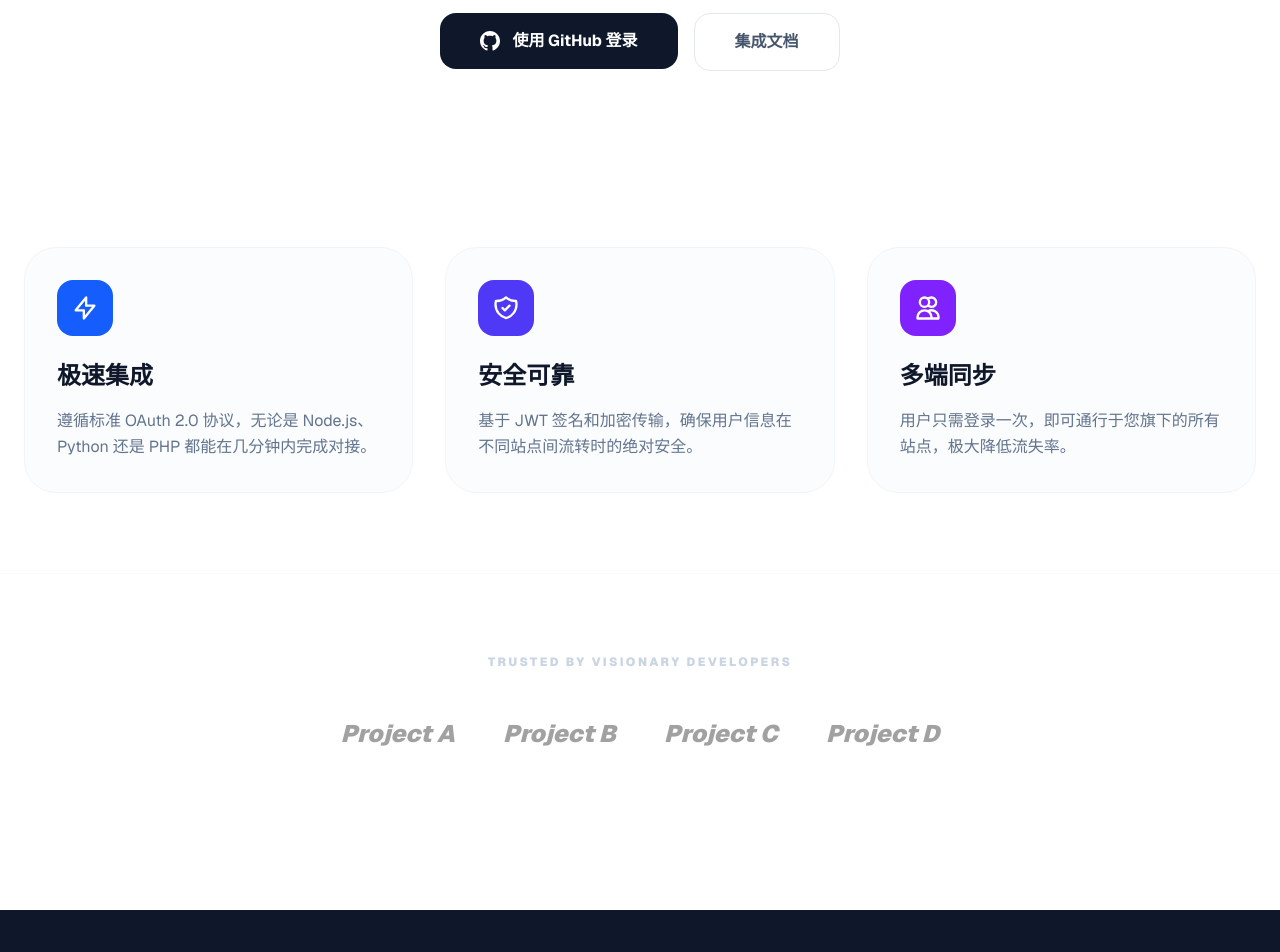
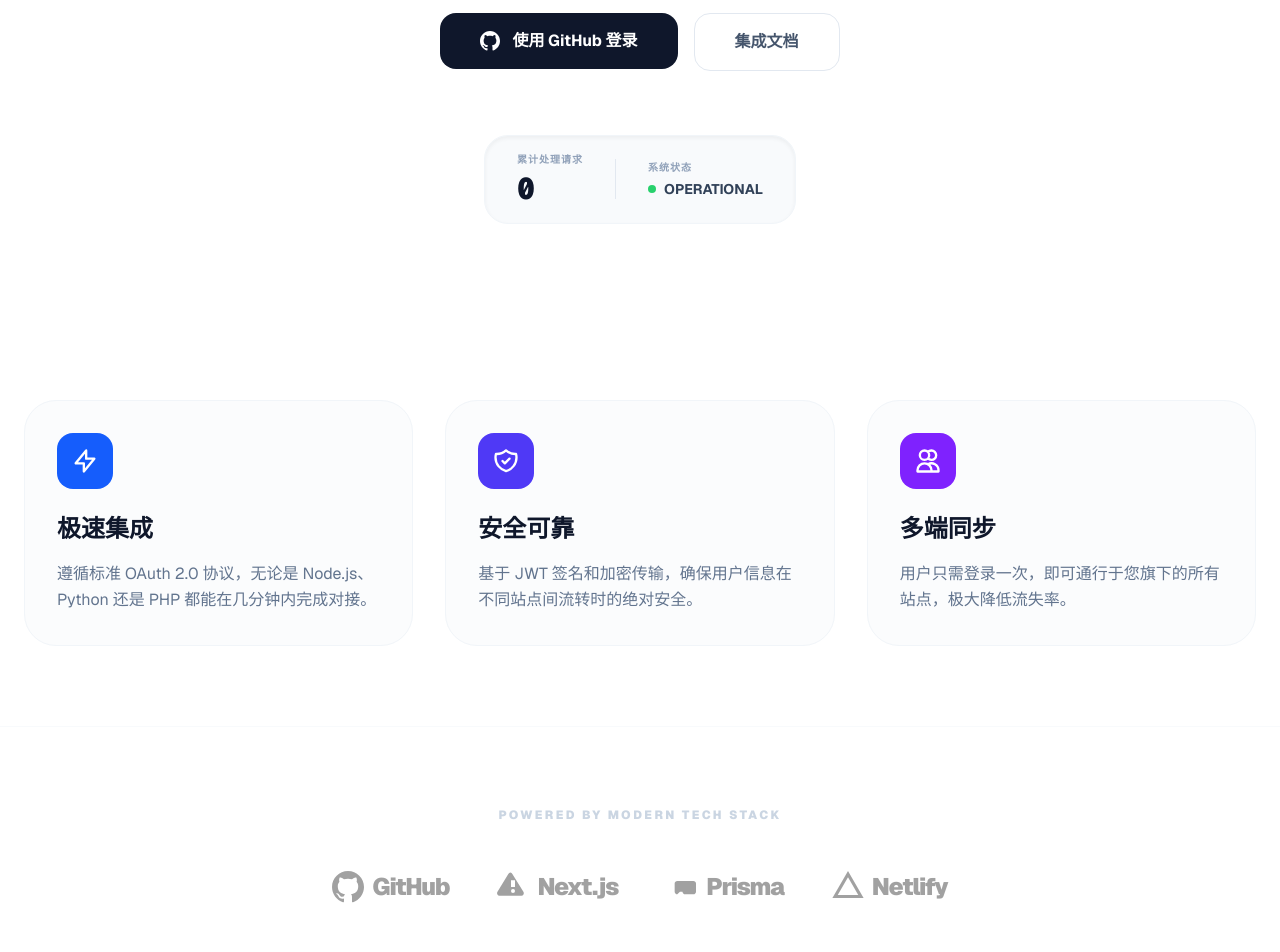
Before and after one commit to Eternity-Sky/S5oauth, a Next.js app: page / in a window 1280 px wide. Shown: the part 520-1472 px from the top of the page. Built offline with nearby package versions, Linux system fonts and the light colour scheme; no server answers; the database is empty.

Commit message:
feat: add global request stats tracking and update home page UI

```diff
--- a/src/app/api/oidc/authorize/page.tsx
+++ b/src/app/api/oidc/authorize/page.tsx
@@ -64,6 +64,13 @@ export default async function AuthorizePage({
       },
     });
 
+    // 增加统计次数
+    await prisma.stats.upsert({
+      where: { id: "global" },
+      update: { count: { increment: 1 } },
+      create: { id: "global", count: 1 },
+    });
+
     const url = new URL(redirectUri);
     url.searchParams.set("code", code);
     if (state) url.searchParams.set("state", state);
--- a/src/app/page.tsx
+++ b/src/app/page.tsx
@@ -1,7 +1,14 @@
 import { auth, signIn, signOut } from "@/auth";
+import { prisma } from "@/lib/prisma";
 
 export default async function Home() {
   const session = await auth();
+
+  // 获取统计数据
+  const stats = await prisma.stats.findUnique({
+    where: { id: "global" },
+  });
+  const requestCount = stats?.count || 0;
 
   return (
     <div className="min-h-screen bg-white font-[family-name:var(--font-geist-sans)] selection:bg-blue-100 selection:text-blue-900">
@@ -73,7 +80,7 @@ export default async function Home() {
             让您的多个网站共享同一套账户体系，提升用户转化率。
           </p>
 
-          <div className="flex flex-col sm:flex-row items-center justify-center gap-4">
+          <div className="flex flex-col sm:flex-row items-center justify-center gap-4 mb-16">
             {session ? (
               <div className="flex flex-col items-center gap-6">
                 <div className="p-1.5 bg-white border border-slate-100 rounded-2xl shadow-xl flex items-center gap-3 pr-6">
@@ -143,6 +150,32 @@ export default async function Home() {
                 </a>
               </div>
             )}
+          </div>
+
+          {/* 数据统计 */}
+          <div className="flex justify-center animate-fade-in">
+            <div className="inline-flex items-center gap-8 px-8 py-4 bg-slate-50 rounded-[24px] border border-slate-100 shadow-inner">
+              <div className="text-left">
+                <p className="text-[10px] font-black uppercase tracking-widest text-slate-400 mb-1">
+                  累计处理请求
+                </p>
+                <p className="text-3xl font-black text-slate-900 font-mono tracking-tighter">
+                  {requestCount.toLocaleString()}
+                </p>
+              </div>
+              <div className="w-px h-10 bg-slate-200"></div>
+              <div className="text-left">
+                <p className="text-[10px] font-black uppercase tracking-widest text-slate-400 mb-1">
+                  系统状态
+                </p>
+                <div className="flex items-center gap-2">
+                  <div className="w-2 h-2 bg-green-500 rounded-full animate-pulse"></div>
+                  <p className="text-sm font-bold text-slate-700 uppercase">
+                    Operational
+                  </p>
+                </div>
+              </div>
+            </div>
           </div>
         </section>
 
@@ -228,13 +261,41 @@ export default async function Home() {
         {/* Social Proof */}
         <section className="max-w-7xl mx-auto px-6 py-20 text-center border-t border-slate-50">
           <p className="text-xs font-black uppercase tracking-[0.2em] text-slate-300 mb-12">
-            Trusted by visionary developers
+            Powered by modern tech stack
           </p>
           <div className="flex flex-wrap justify-center gap-12 grayscale opacity-40">
-            <div className="text-2xl font-black italic">Project A</div>
-            <div className="text-2xl font-black italic">Project B</div>
-            <div className="text-2xl font-black italic">Project C</div>
-            <div className="text-2xl font-black italic">Project D</div>
+            <div className="flex items-center gap-2">
+              <svg className="w-8 h-8" fill="currentColor" viewBox="0 0 24 24">
+                <path d="M12 0c-6.626 0-12 5.373-12 12 0 5.302 3.438 9.8 8.207 11.387.599.111.793-.261.793-.577v-2.234c-3.338.726-4.033-1.416-4.033-1.416-.546-1.387-1.333-1.756-1.333-1.756-1.089-.745.083-.729.083-.729 1.205.084 1.839 1.237 1.839 1.237 1.07 1.834 2.807 1.304 3.492.997.107-.775.418-1.305.762-1.604-2.665-.305-5.467-1.334-5.467-5.931 0-1.311.469-2.381 1.236-3.221-.124-.303-.535-1.524.117-3.176 0 0 1.008-.322 3.301 1.23.957-.266 1.983-.399 3.003-.404 1.02.005 2.047.138 3.006.404 2.291-1.552 3.297-1.23 3.297-1.23.653 1.653.242 2.874.118 3.176.77.84 1.235 1.911 1.235 3.221 0 4.609-2.807 5.624-5.479 5.921.43.372.823 1.102.823 2.222v3.293c0 .319.192.694.801.576 4.765-1.589 8.199-6.086 8.199-11.386 0-6.627-5.373-12-12-12z" />
+              </svg>
+              <span className="text-2xl font-black tracking-tighter">
+                GitHub
+              </span>
+            </div>
+            <div className="flex items-center gap-2">
+              <svg className="w-8 h-8" fill="currentColor" viewBox="0 0 24 24">
+                <path d="M11.53 2.3A1.85 1.85 0 0 0 10 1.21 1.85 1.85 0 0 0 8.48 2.3L.36 15.64a1.85 1.85 0 0 0 1.6 2.85h16.24a1.85 1.85 0 0 0 1.6-2.85zM12 16.5a1.5 1.5 0 1 1 1.5-1.5 1.5 1.5 0 0 1-1.5 1.5zm1.5-4.5h-3V7h3z" />
+              </svg>
+              <span className="text-2xl font-black tracking-tighter">
+                Next.js
+              </span>
+            </div>
+            <div className="flex items-center gap-2">
+              <svg className="w-8 h-8" fill="currentColor" viewBox="0 0 24 24">
+                <path d="M22.5 15.556c0 1.08-.884 1.956-1.974 1.956h-6.17c-1.09 0-1.974-.876-1.974-1.956v-6.112c0-1.08.884-1.956 1.974-1.956h6.17c1.09 0 1.974.876 1.974 1.956v6.112zM8.474 17.512c-1.09 0-1.974-.876-1.974-1.956v-6.112c0-1.08.884-1.956 1.974-1.956h6.17c1.09 0 1.974.876 1.974 1.956v6.112h-6.17z" />
+              </svg>
+              <span className="text-2xl font-black tracking-tighter">
+                Prisma
+              </span>
+            </div>
+            <div className="flex items-center gap-2">
+              <svg className="w-8 h-8" fill="currentColor" viewBox="0 0 24 24">
+                <path d="M12 0L.3 20.3h23.4L12 0zm0 4.7l7.7 13.3H4.3L12 4.7z" />
+              </svg>
+              <span className="text-2xl font-black tracking-tighter">
+                Netlify
+              </span>
+            </div>
           </div>
         </section>
       </main>
```
Also changed, not shown: 1 other file (tests, documents, lock files or other folders).
